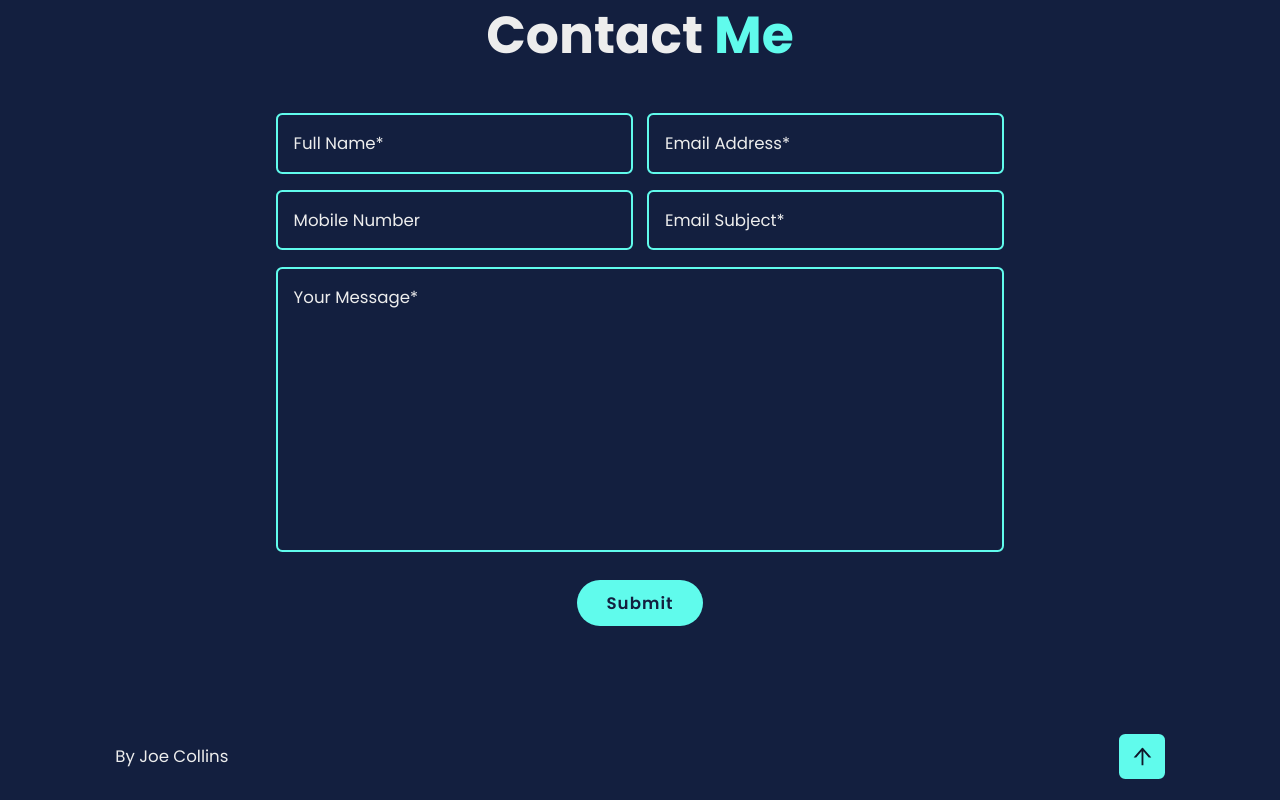
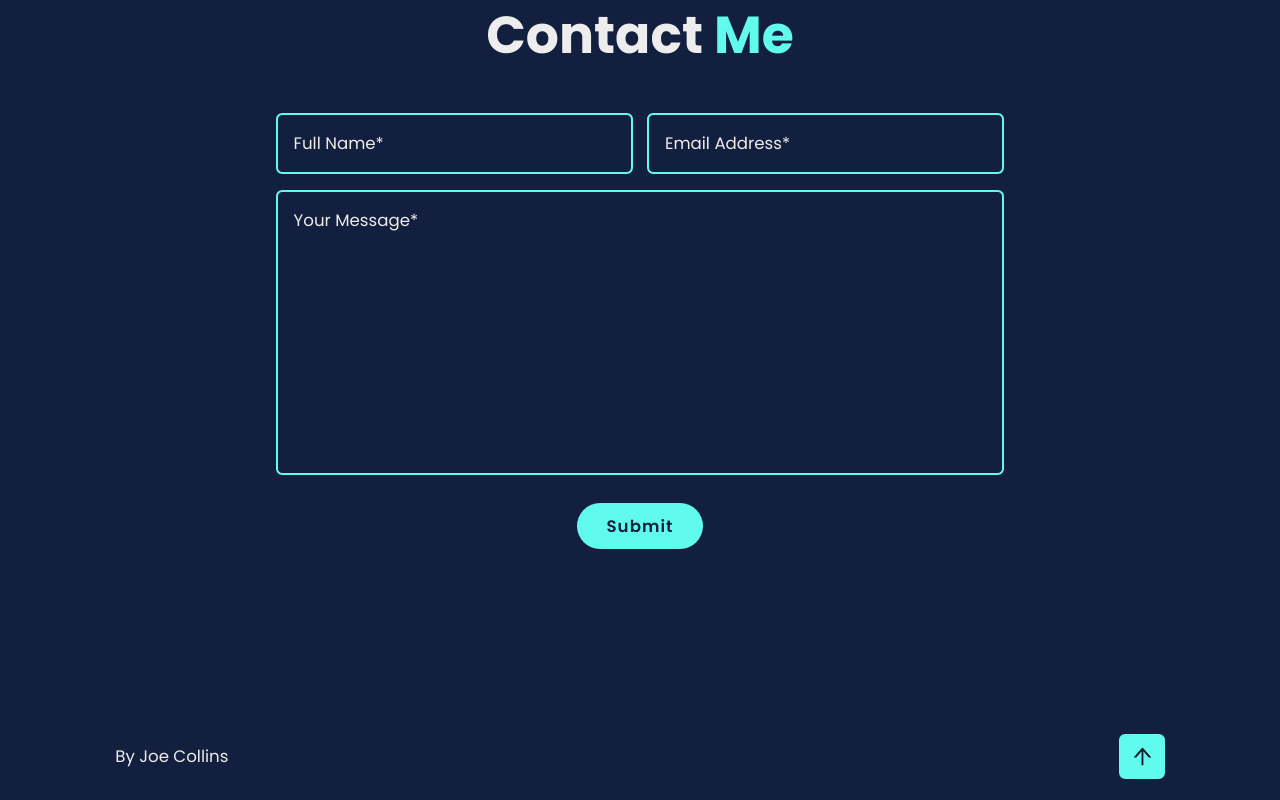
Before and after one commit to Joe-Collins-1986/Portfolio-Main, a React (Vite) app: page / in a window 1280 px wide. Shown: the part 2521-3321 px from the top of the page. Built offline with nearby package versions, Linux system fonts and the light colour scheme.

Commit message:
reduce contact form

```diff
--- a/src/components/Contact.jsx
+++ b/src/components/Contact.jsx
@@ -18,18 +18,6 @@ const Contact = () => {
 
           <div className={styles.inputField}>
             <input type="text" placeholder="Email Address*" required />
-            <span className={styles.focus}></span>
-          </div>
-        </div>
-
-        <div className={styles.inputBox}>
-          <div className={styles.inputField}>
-            <input type="number" placeholder="Mobile Number" />
-            <span className={styles.focus}></span>
-          </div>
-
-          <div className={styles.inputField}>
-            <input type="text" placeholder="Email Subject*" required />
             <span className={styles.focus}></span>
           </div>
         </div>
```
